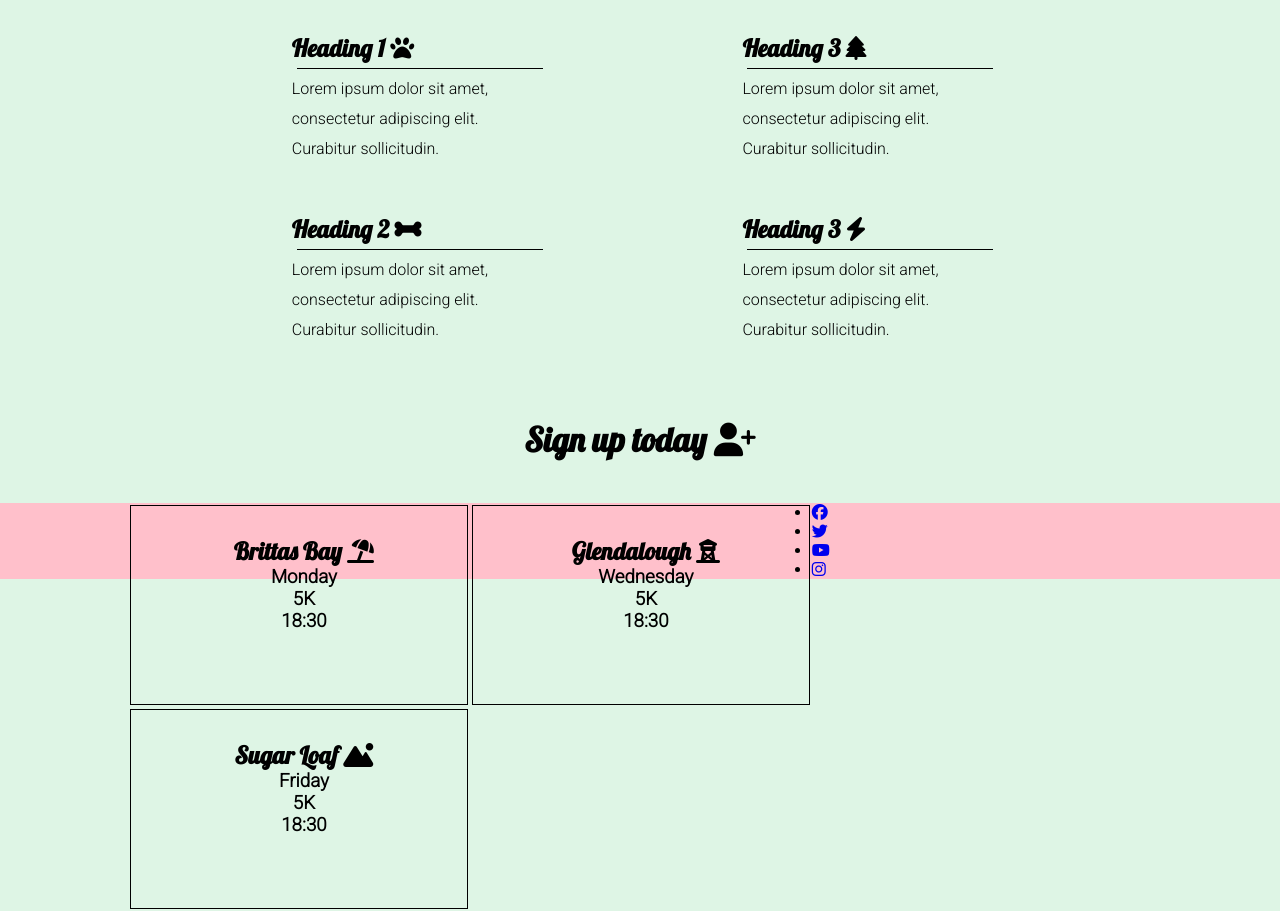
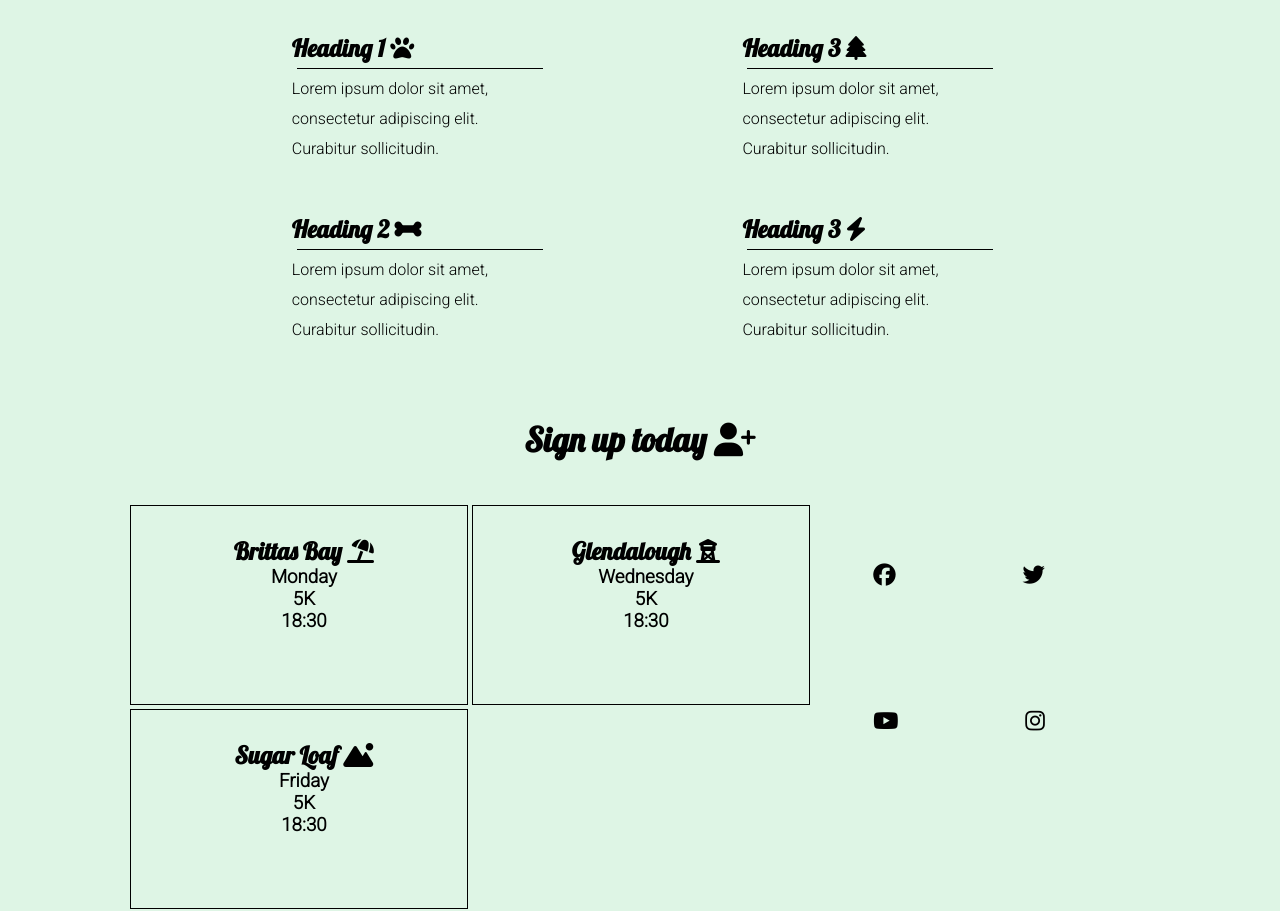
Before and after one commit to Simonb567/html-css-essentials, a plain HTML site: page index.html in a window 1280 px wide. Shown: the part 521-1432 px from the top of the page. Drawn offline with Linux system fonts and the light colour scheme.

Commit message:
docs:Add style to footer social media icons

```diff
--- a/assets/css/style.css
+++ b/assets/css/style.css
@@ -142,6 +142,18 @@ hr {
   background-color: red;
 }
 
+.social-networks > li {
+  list-style: none;
+  text-align: center;
+  display: inline;
+}
+
+.social-networks i {
+  font-size: 140%;
+  margin: 1%;
+  padding: 5%;
+  color: black;
+}
 
 .left-about-heading {
   width: 60%;
@@ -159,13 +171,17 @@ hr {
   margin-bottom: 50px;
 }
 
+.social-networks {
+  height: 150px;
+  margin-left: 10%;
+  margin-right: 10%;
+}
 
 
 
 
 
-
-.center-cta {
+/* .center-cta {
   background-color: red;
   position: fixed;
 
@@ -173,8 +189,4 @@ hr {
 
 .times {
   background-color: yellow;
-}
-
-.social-networks {
-  background-color: pink;
-}
+} */
```
